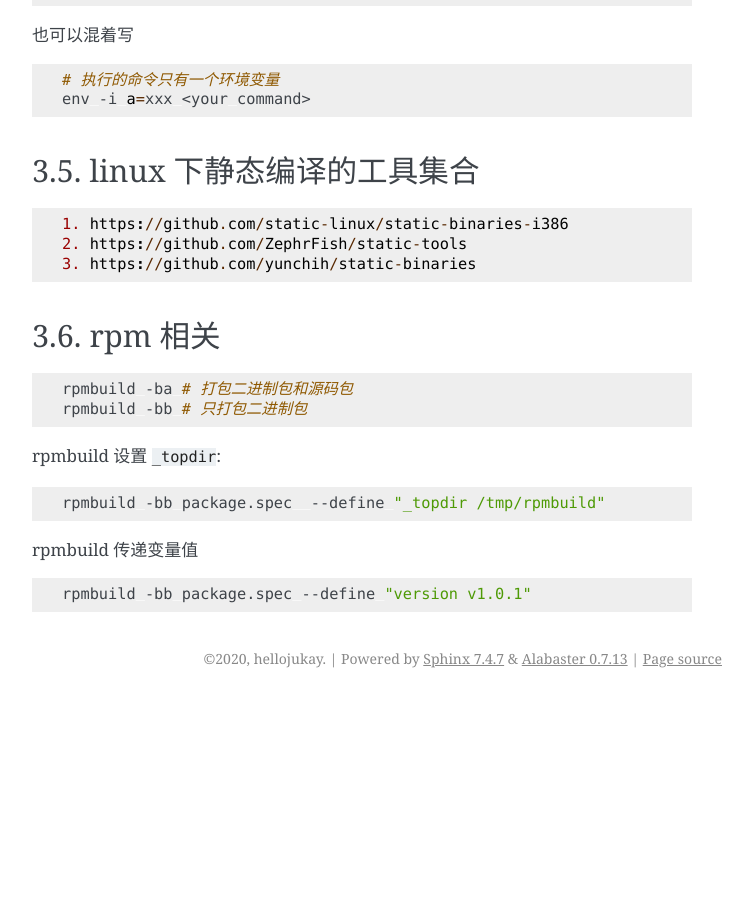
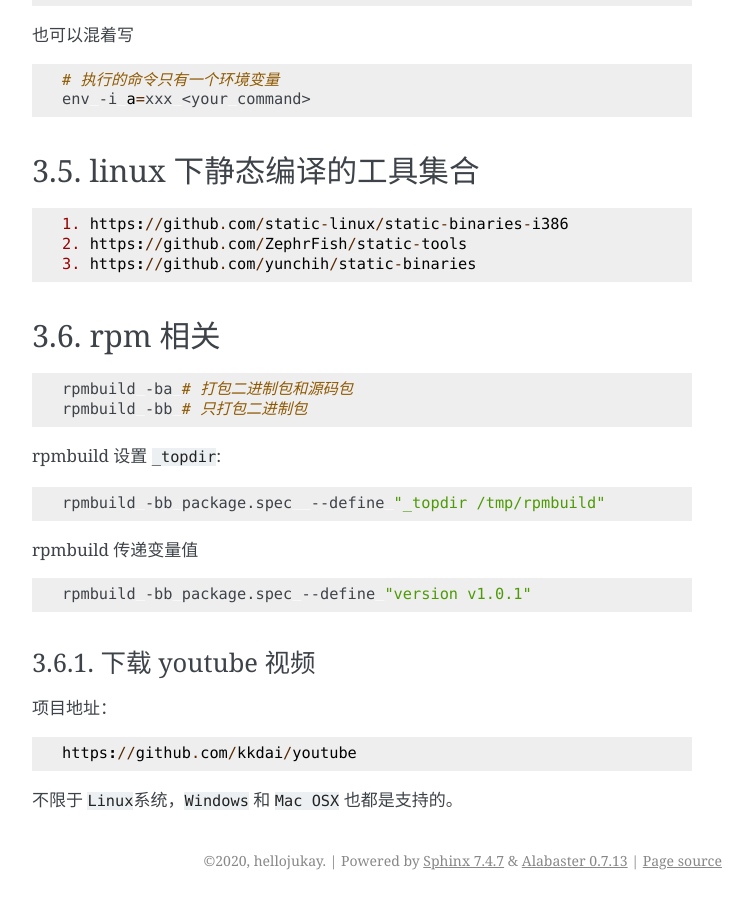
Before and after one commit to hellojukay/note, a Sphinx documentation site: the page built from source/linux/linux.md, in a window 1280 px wide and 900 px high, scrolled down 1474 px. Shown: the whole window, without its empty margins (388-1141 px from the left). Built offline with Sphinx 7.4.7, drawn with Linux system fonts in a browser that asks for light colours; before the commit the page ends 2172 px from its top, so only the background shows below that.

Commit message:
添加了一个新的工具

````diff
--- a/source/linux/linux.md
+++ b/source/linux/linux.md
@@ -78,3 +78,9 @@ rpmbuild 传递变量值
 ```bash
 rpmbuild -bb package.spec --define "version v1.0.1"
 ```
+### 下载 youtube 视频
+项目地址：
+```
+https://github.com/kkdai/youtube
+```
+不限于 `Linux`系统，`Windows` 和 `Mac OSX` 也都是支持的。
````
